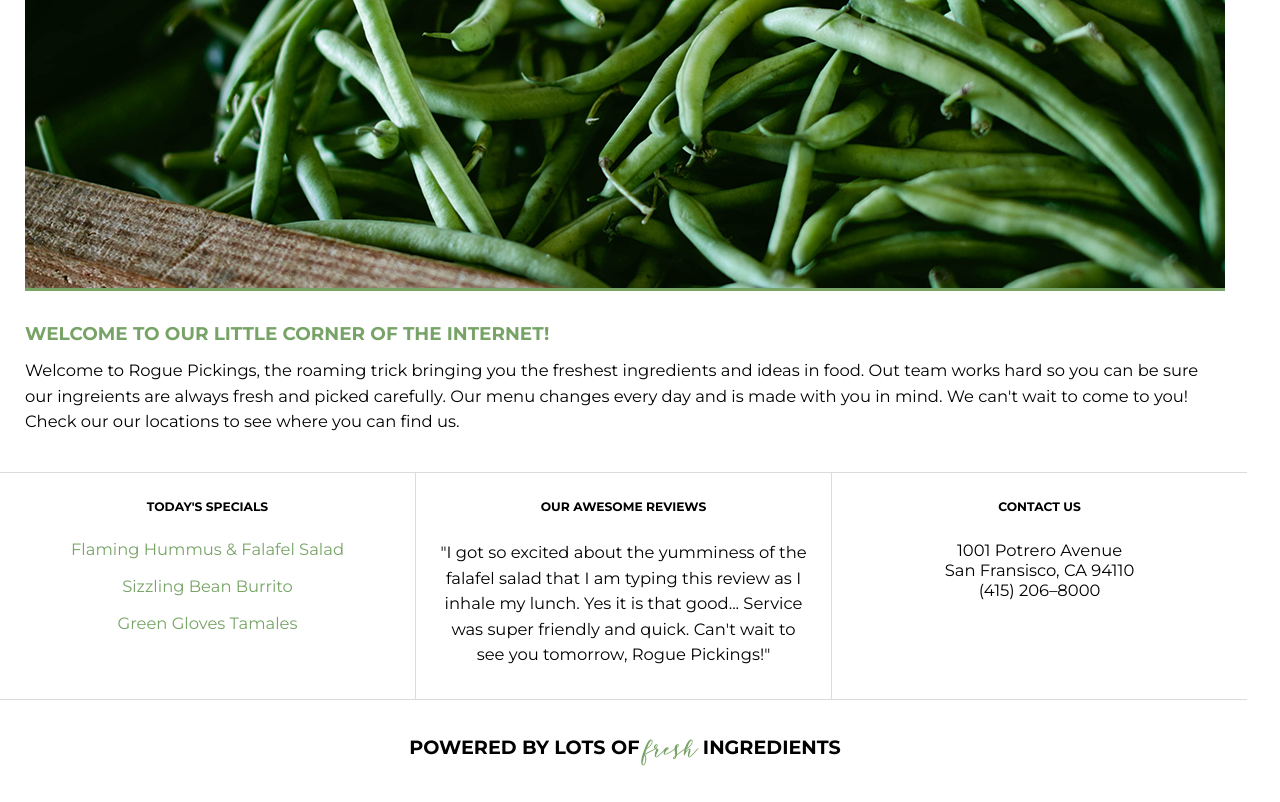
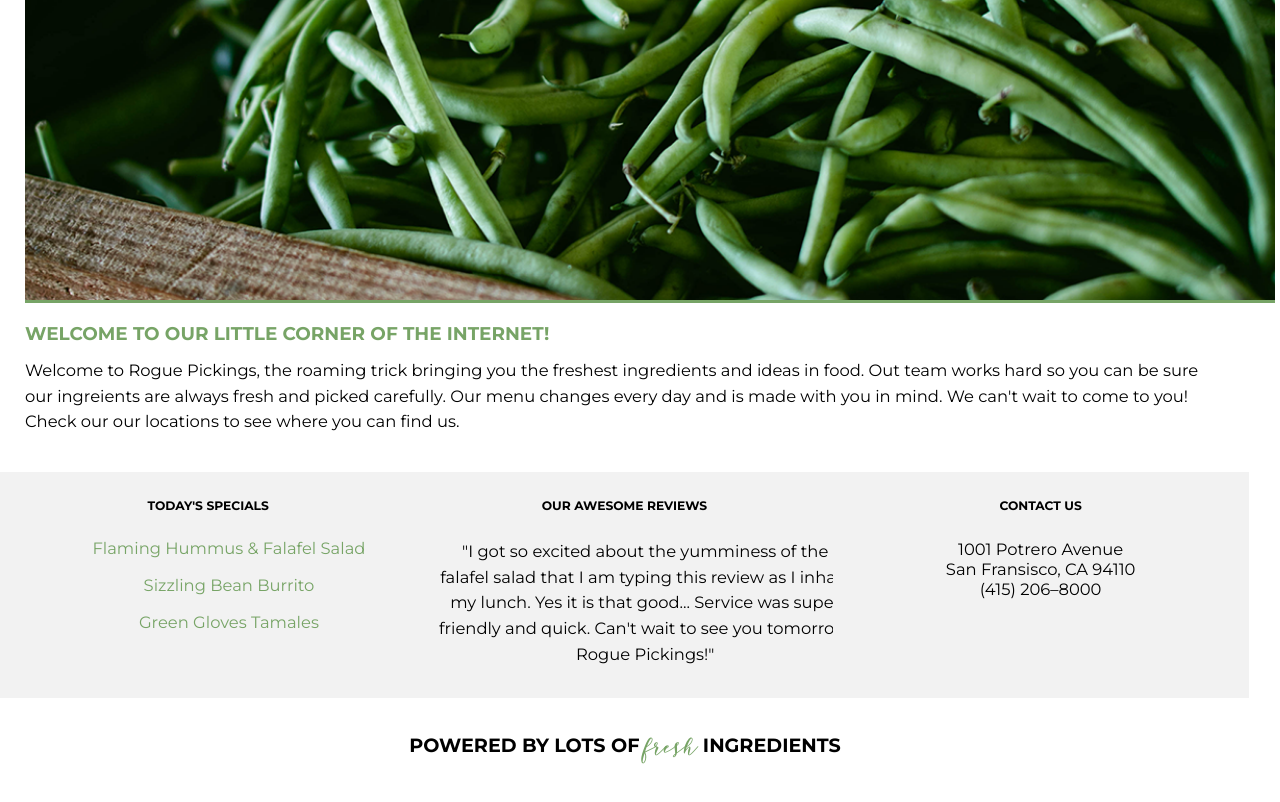
Before and after one commit to Elysehmyers/101-rogue-pickings-static, a plain HTML site: page index.html in a window 1280 px wide. Shown: the part 78-880 px from the top of the page. Drawn offline with Linux system fonts and the light colour scheme.

Commit message:
changed background color of third-width sections

```diff
--- a/css/main.css
+++ b/css/main.css
@@ -5,9 +5,9 @@ body {
   font-size: 1.28vw;
   color: black;
   background: white;
-  text-align: left;
   max-width: 1250px;
-  width: 100%
+  width: 100%;
+  overflow-x: hidden;
 }
 
 @font-face {
@@ -36,7 +36,7 @@ footer {
 
 .full-width{
   width: 100%;
-  margin:0 auto;
+  margin: 0 auto;
 
 }
 
@@ -46,16 +46,14 @@ footer {
 }
 
 .third-width-1, .third-width-2, .third-width-3  {
-  width: 33.2%;
+  width: 33.3%;
   float: left;
-  border-top: 1px solid #dedbdc;
-  border-bottom: 1px solid #dedbdc;
+  background-color: #f2f2f2;
+
+
 }
 
-.third-width-2 {
-  border-left: 1px solid #dedbdc;
-  border-right: 1px solid #dedbdc;
-}
+
 
 
 /************ HEADER ******************/
@@ -75,7 +73,6 @@ span.h2-alt-color {
 header nav {
   float: right;
   margin-top: 12px;
-  margin-right: 5%;
 }
 
 header nav ul {
@@ -101,6 +98,8 @@ header img {
   border-bottom: 3px solid #77a466;
   clear: both;
   margin: 0 2%;
+  width: 100%;
+  height: auto;
 }
 
 /*************** ABOUT ******************/
@@ -134,6 +133,7 @@ h4 {
   line-height: 1.44vw;
   margin: 5%;
   text-align: center;
+  width: 100%;
 
 }
 
@@ -144,11 +144,12 @@ h4 {
   line-height: 2vw;
   margin: 5%;
   text-align: center;
+  width: 100%;
 }
 
 #reviews h4 {
   margin: 5%;
-  text-align: center;
+
 
 }
 
```
